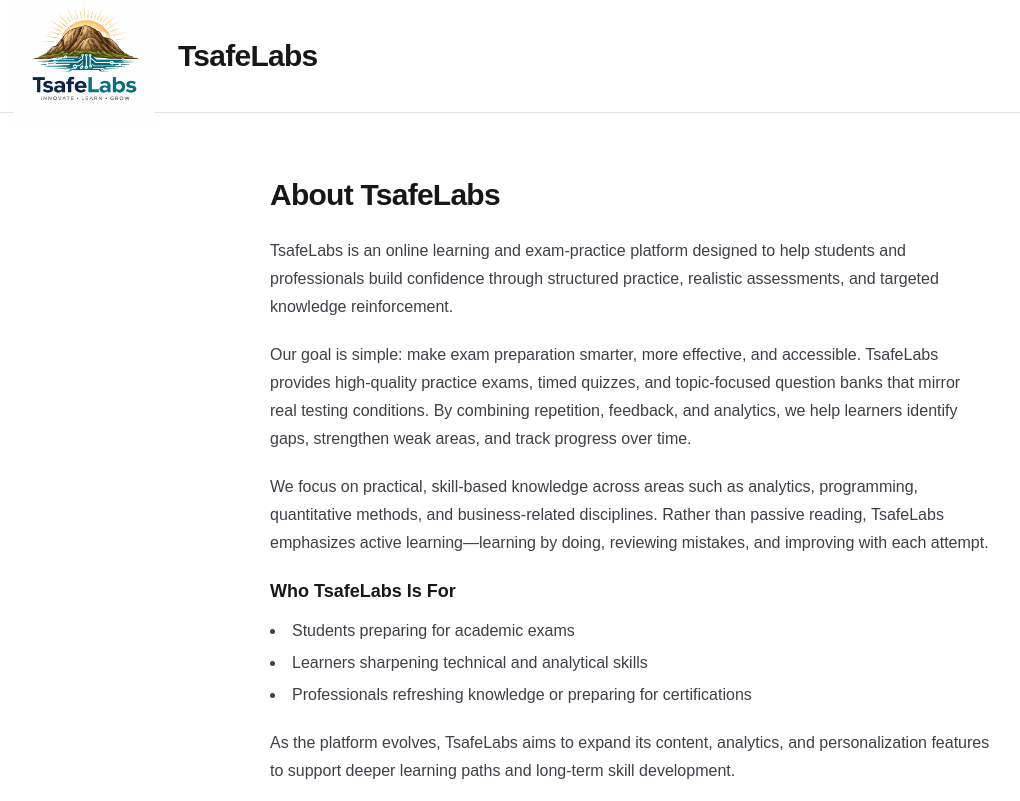
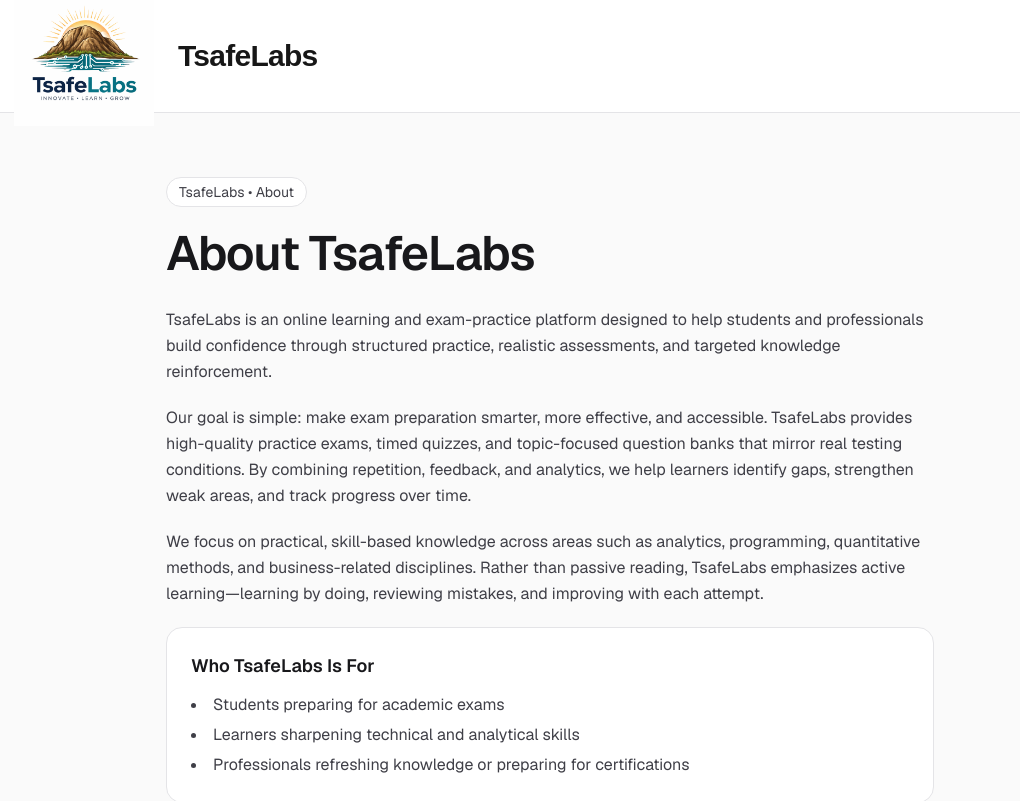
Before and after one commit to BasiruUsman/mock-exam-site, a Next.js app: page /about in a window 1280 px wide. Shown: the top 801 px of the page, without its empty margins (10-1030 px from the left). Built offline with nearby package versions, Linux system fonts and the light colour scheme.

Commit message:
Refactor About page layout and add metadata

```diff
--- a/app/about/page.tsx
+++ b/app/about/page.tsx
@@ -1,35 +1,52 @@
+import type { Metadata } from "next";
+
+export function generateMetadata(): Metadata {
+  return {
+    title: "About • TsafeLabs",
+    description:
+      "Learn about TsafeLabs—an online exam-practice and learning platform built to help students and professionals prepare with confidence.",
+  };
+}
+
 export default function About() {
   return (
-    <main className="mx-auto max-w-3xl px-6 py-16">
-      <h1 className="text-3xl font-semibold tracking-tight">
+    <div className="min-h-screen bg-zinc-50 font-sans text-zinc-900 dark:bg-black dark:text-zinc-50">
+      <main className="mx-auto w-full max-w-5xl px-6 py-16 sm:px-12">
+        <div className="max-w-3xl">
+          <span className="inline-flex w-fit items-center rounded-full border border-zinc-200 bg-white px-3 py-1 text-sm text-zinc-700 dark:border-white/10 dark:bg-zinc-950 dark:text-zinc-300">
+            TsafeLabs • About
+          </span>
+
+          <h1 className="mt-4 text-4xl font-semibold leading-tight tracking-tight sm:text-5xl">
             About TsafeLabs
           </h1>
 
-      <div className="mt-6 space-y-5 text-zinc-700 dark:text-zinc-300 leading-7">
+          <div className="mt-6 space-y-5 text-zinc-700 dark:text-zinc-300 leading-relaxed">
             <p>
-          TsafeLabs is an online learning and exam-practice platform designed to
-          help students and professionals build confidence through structured
-          practice, realistic assessments, and targeted knowledge reinforcement.
+              TsafeLabs is an online learning and exam-practice platform designed
+              to help students and professionals build confidence through
+              structured practice, realistic assessments, and targeted knowledge
+              reinforcement.
             </p>
 
             <p>
-          Our goal is simple: make exam preparation smarter, more effective, and
-          accessible. TsafeLabs provides high-quality practice exams, timed
-          quizzes, and topic-focused question banks that mirror real testing
-          conditions. By combining repetition, feedback, and analytics, we help
-          learners identify gaps, strengthen weak areas, and track progress over
-          time.
+              Our goal is simple: make exam preparation smarter, more effective,
+              and accessible. TsafeLabs provides high-quality practice exams,
+              timed quizzes, and topic-focused question banks that mirror real
+              testing conditions. By combining repetition, feedback, and
+              analytics, we help learners identify gaps, strengthen weak areas,
+              and track progress over time.
             </p>
 
             <p>
               We focus on practical, skill-based knowledge across areas such as
               analytics, programming, quantitative methods, and business-related
-          disciplines. Rather than passive reading, TsafeLabs emphasizes active
-          learning—learning by doing, reviewing mistakes, and improving with each
-          attempt.
+              disciplines. Rather than passive reading, TsafeLabs emphasizes
+              active learning—learning by doing, reviewing mistakes, and
+              improving with each attempt.
             </p>
 
-        <div>
+            <div className="rounded-2xl border border-zinc-200 bg-white p-6 dark:border-white/10 dark:bg-zinc-950">
               <h2 className="text-lg font-semibold text-zinc-900 dark:text-zinc-100">
                 Who TsafeLabs Is For
               </h2>
@@ -37,7 +54,10 @@
               <ul className="mt-3 list-disc list-inside space-y-1">
                 <li>Students preparing for academic exams</li>
                 <li>Learners sharpening technical and analytical skills</li>
-            <li>Professionals refreshing knowledge or preparing for certifications</li>
+                <li>
+                  Professionals refreshing knowledge or preparing for
+                  certifications
+                </li>
               </ul>
             </div>
 
@@ -47,10 +67,12 @@
               paths and long-term skill development.
             </p>
 
-        <p className="font-medium text-zinc-900 dark:text-zinc-100">
+            <p className="pt-4 border-t border-zinc-200 dark:border-white/10 font-medium text-zinc-900 dark:text-zinc-100">
               Practice with purpose. Learn with confidence. Grow with TsafeLabs.
             </p>
           </div>
+        </div>
       </main>
+    </div>
   );
 }
```
Lines whose indentation alone changed are shown as unchanged.
